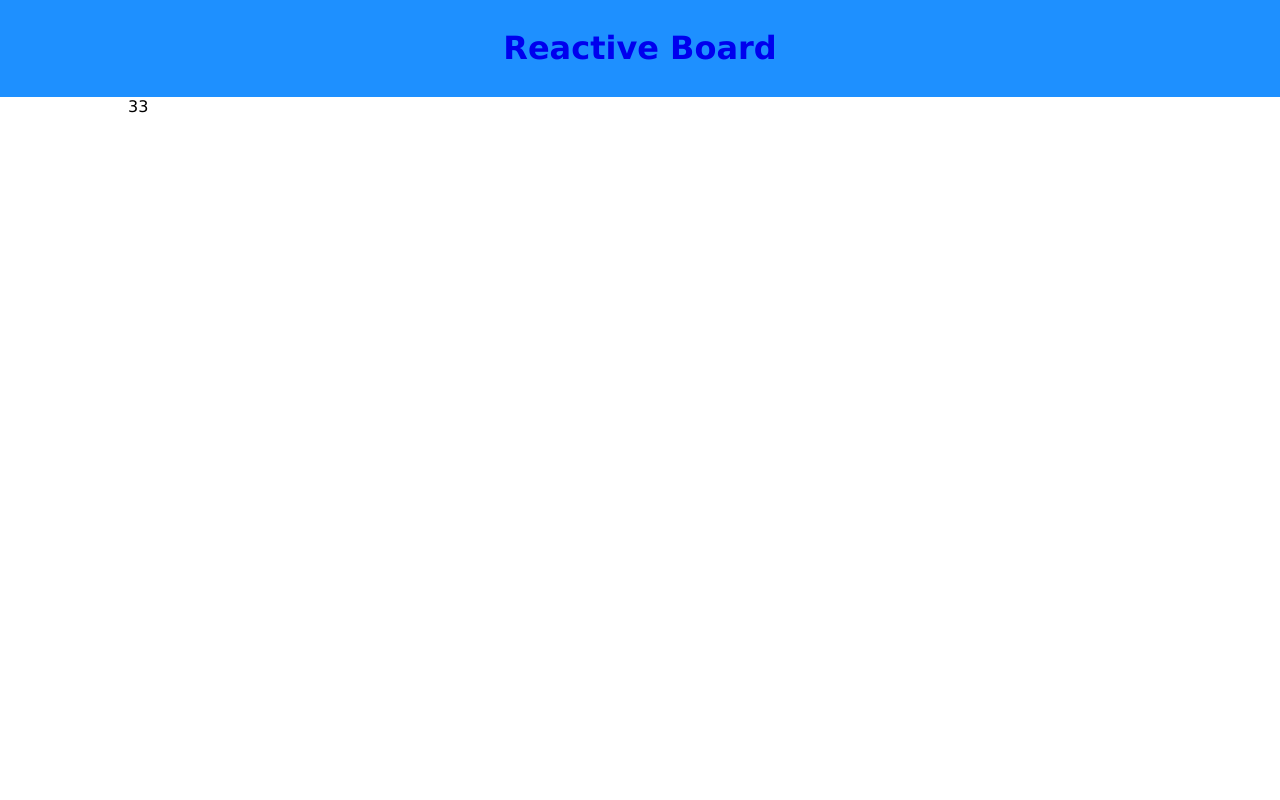
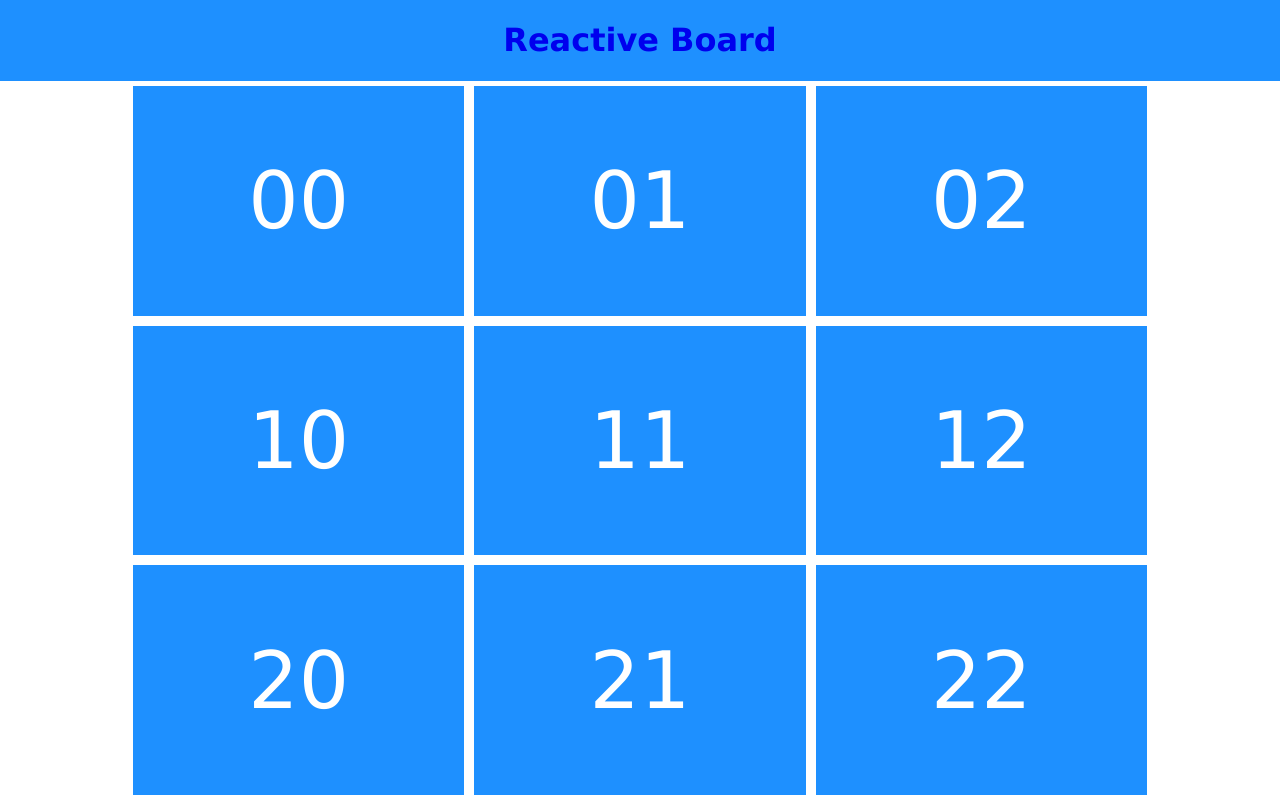
Before and after one commit to ArcusDeri/reactive-board, a React (Create React App) app: page /board in a window 1280 px wide. Built offline with nearby package versions, Linux system fonts and the light colour scheme.

Commit message:
Apply flex display for the page. Display board of desired size.

```diff
--- a/src/Components/BoardComponent/Board.css
+++ b/src/Components/BoardComponent/Board.css
@@ -0,0 +1,22 @@
+.board {
+    display: flex;
+    flex-grow: 1;
+    width: 100%;
+}
+
+.tiles {
+    width: 100%;
+    height: 100%;
+    display: flex;
+    flex-flow: row wrap;
+    position: relative;
+}
+
+.board-tile {
+    margin: 5px;
+    background-color: dodgerblue;
+    color: white;
+    display: flex;
+    justify-content: center;
+    align-items: center;
+}
--- a/src/Components/BoardComponent/Board.tsx
+++ b/src/Components/BoardComponent/Board.tsx
@@ -1,4 +1,5 @@
 import * as React from 'react';
+import './Board.css';
 
 interface IProps {
     location: IPropsLocation
@@ -14,6 +15,9 @@ interface IPropsLocation {
 }
 
 export class Board extends React.Component<IProps, IState> {
+
+    private tiles = new Array();
+
     constructor(props: IProps){
         super(props);
         this.state = props.location.state ? props.location.state : {width: 3, height: 3};
@@ -21,10 +25,29 @@ export class Board extends React.Component<IProps, IState> {
 
     public render () {
         return(
-            <div className="board-container">
-                {this.state.height}
-                {this.state.width}
+            <div className="board">
+                <div className="tiles">
+                    {this.createTiles()}
+                </div>
             </div>
         );
     }
+
+    private createTiles = () =>{
+        const tileWidth = Math.floor(100 / this.state.width);
+        const tileStyle = {
+            flex: `1 1 calc(${tileWidth}% - 10px)`,
+            fontSize: tileWidth * 15 + "%"
+        }
+        for (let y = 0; y < this.state.height; y++) {
+            this.tiles.push([]);
+            for (let x = 0; x < this.state.width; x++){
+                this.tiles[y].push(
+                    <div className="board-tile" style={tileStyle} key={`${x}${y}`}>
+                        {y}{x}
+                    </div>);
+            }
+        }
+        return this.tiles;
+    }
 }
--- a/src/Components/BoardSetupComponent/BoardSetup.css
+++ b/src/Components/BoardSetupComponent/BoardSetup.css
@@ -1,5 +1,6 @@
 .board-setup {
     padding: 5px;
+    width: 100%;
 }
 
 .setup-box{
--- a/src/Components/HeaderComponent/Header.css
+++ b/src/Components/HeaderComponent/Header.css
@@ -1,8 +1,11 @@
 header {
     background-color: dodgerblue;
     color: white;
-    padding: .5em;
     text-align: center;
+    flex-grow: 0;
+    flex-shrink: 1;
+    flex-basis: auto;
+    width: 100%;
 }
 
 a {
--- a/src/index.css
+++ b/src/index.css
@@ -1,10 +1,31 @@
+html {
+  height: 100%;
+}
+
 body {
   margin: 0;
+  height: 100%;
   padding: 0;
   font-family: Verdana;
 }
 
+#root {
+  height: 100%;
+}
+
+.page-content {
+  display: flex;
+  flex-flow: column;
+  height: 100%;
+  width: 100%;
+  align-items: center;
+}
+
 .application-content {
+  flex-grow: 1;
+  flex-shrink: 1;
+  flex-basis: auto;
+  display: flex;
   width: 80%;
-  margin: 0 auto;
+  align-items: stretch;
 }
--- a/src/index.tsx
+++ b/src/index.tsx
@@ -9,7 +9,7 @@ import registerServiceWorker from './registerServiceWorker';
 
 ReactDOM.render(
   <BrowserRouter>
-    <div>
+    <div className="page-content">
       <Header/>
       <div className="application-content">
         <Switch>
```
